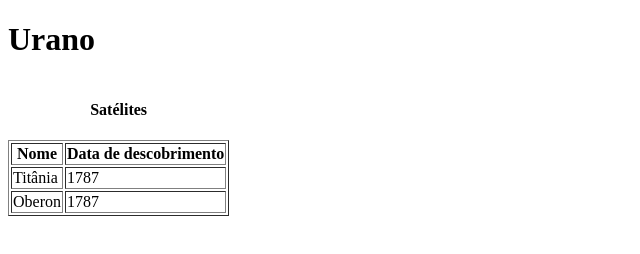
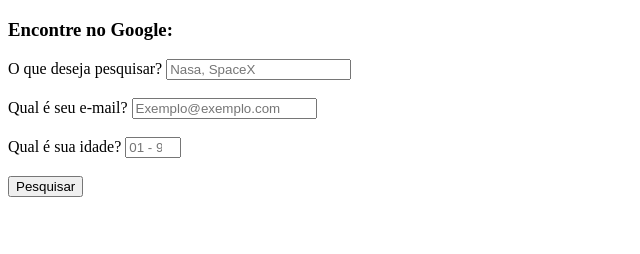
Before and after one commit to KMRTNS/onebitcode, a plain HTML site: page html/index.html in a window 1280 px wide. Shown: the whole page, without its empty margins (0-640 px from the left). Drawn offline with Linux system fonts and the light colour scheme.

Commit message:
HTML5
Validação de forms

```diff
--- a/html/index.html
+++ b/html/index.html
@@ -1,28 +1,21 @@
 <!DOCTYPE html>
 <html lang="pt-br">
   <head>
-    <title>Tabelas</title>
+    <title>Validação do Formulário</title>
   </head>
   <body>
-    <h1>Urano</h1>
-    <table border="1">
-      <caption><h4>Satélites</h4></caption>
-      <thead>
-        <tr>
-          <th>Nome</th>
-          <th>Data de descobrimento</th>
-        </tr>
-      </thead>
-      <tbody>
-        <tr>
-          <td>Titânia</td>
-          <td>1787</td>
-        </tr>
-        <tr>
-          <td>Oberon</td>
-          <td>1787</td>
-        </tr>
-      </tbody>
-    </table>
+    <h3>Encontre no Google:</h3>
+    <form action="https://www.google.com/search">
+      <label for="q">O que deseja pesquisar?</label>
+      <input type="text" id="q" name="q" placeholder="Nasa, SpaceX" required>
+      <br><br>
+      <label for="q">Qual é seu e-mail?</label>
+      <input type="email" id="e" name="e" placeholder="Exemplo@exemplo.com" required>
+      <br><br>
+      <label for="q">Qual é sua idade?</label>
+      <input type="number" id="i" name="i" placeholder="01 - 99" min="1" max="99">
+      <br><br>
+      <input type="submit" value="Pesquisar">
+    </form>
   </body>
 </html>
```
